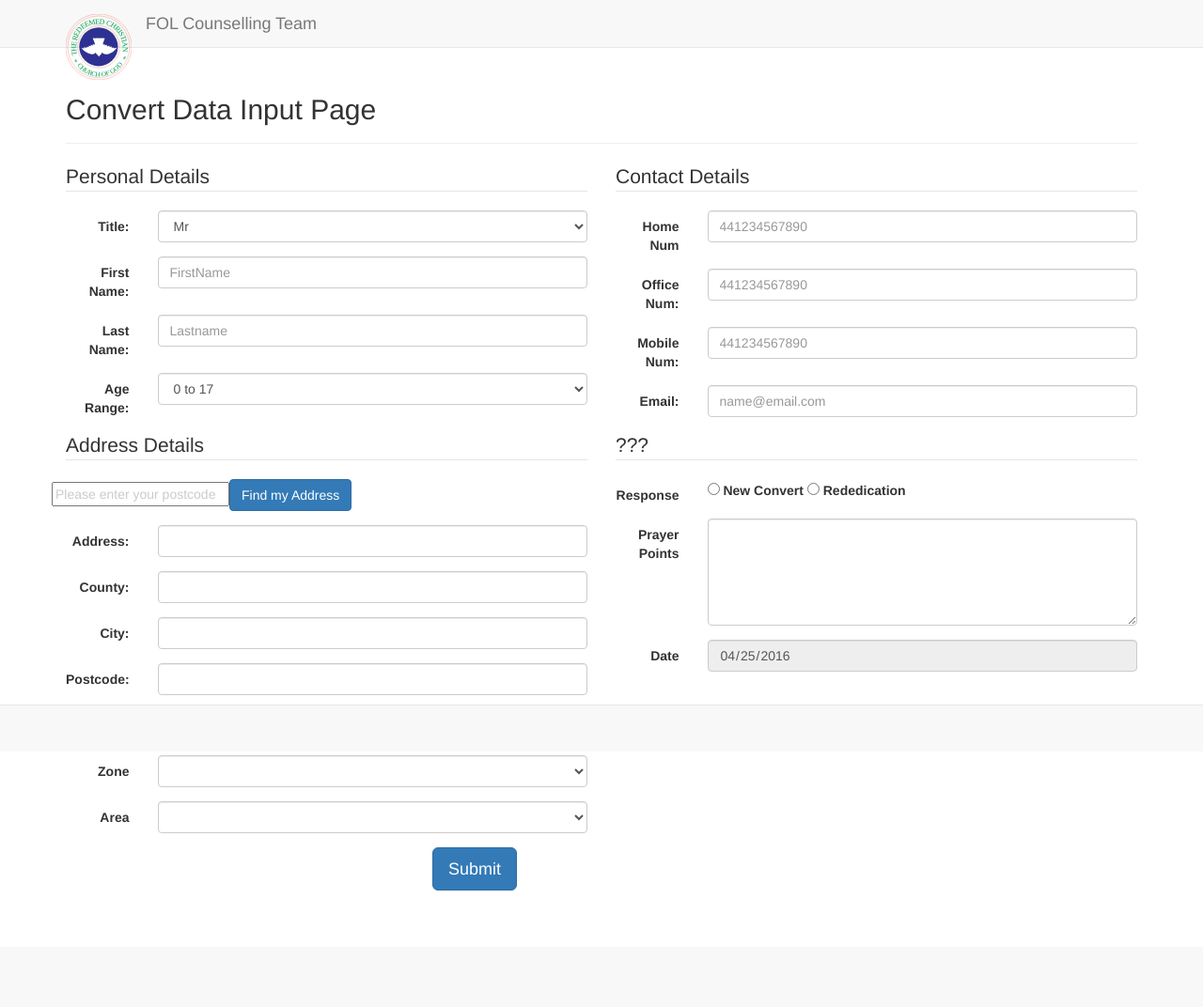
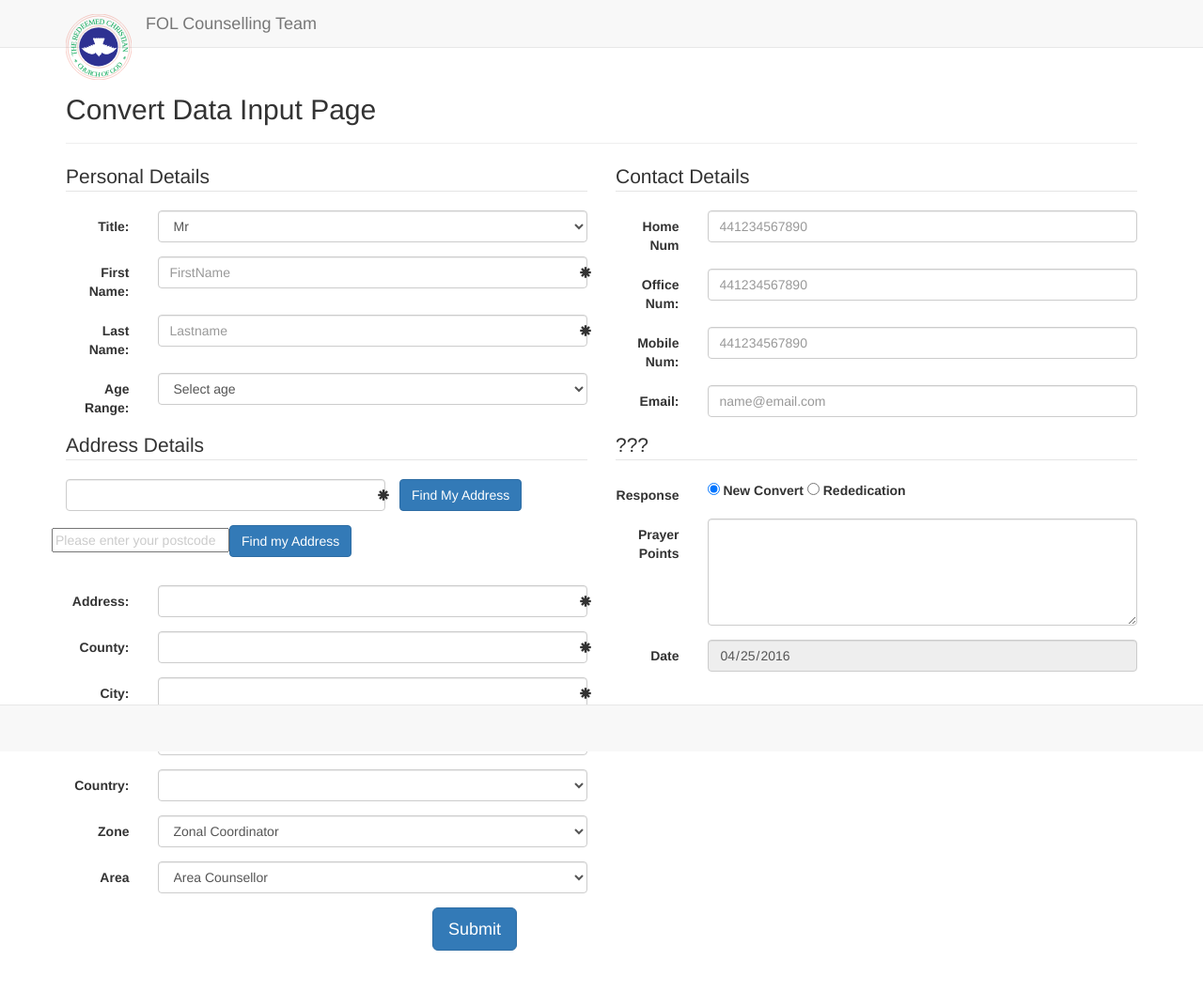
Before and after one commit to adetola-ralph/FOL_Software, a PHP site: page /data_input.php in a window 1280 px wide. Shown: the whole page at 94% size. Before the commit the page ends 948 px from the top, so only its background shows below. Run offline with PHP 8.4, Linux system fonts and the light colour scheme; data that the repository does not hold is empty.

Commit message:
removed the method attribute from form, added required glyphicon to form object that are required to be filled in, added the required class to select form objects, modified the get address from postcode so I can style the input field and button

```diff
--- a/data_input.php
+++ b/data_input.php
@@ -3,7 +3,7 @@
 	include_once("layout/header.php");
 ?>
       <div>
-      		<form method="" role="form" class="form-horizontal" id="form" >
+      		<form role="form" class="form-horizontal" id="form" >
 				<div class="row">
                     <div class="alert alert-warning hidden"  id="alert">
                     	<a href="#" class="close" data-dismiss="alert" aria-label="close">&times;</a>
@@ -37,21 +37,25 @@
                             <div class="form-group">
                                 <label for="firstname" class="control-label col-sm-2">First Name:</label>
                                 <div class="col-sm-10">
-                                	<input type="text" name="firstname" required class="form-control required" placeholder="FirstName"/>
+                                	<input type="text" name="firstname" required class="form-control required" placeholder="FirstName" aria-describedby="inputRequired"/>
+                                    <span class="glyphicon glyphicon-asterisk form-control-feedback" aria-hidden="true"></span>
+                                    <!--<span id="inputRequired" class="sr-only">(required)</span>-->
                                 </div>
                             </div>
 
                             <div class="form-group">
                                 <label for="lastname" class="control-label col-sm-2">Last Name:</label>
                                 <div class="col-sm-10">
-                                	<input type="text" name="lastname" required class="form-control required" placeholder="Lastname"/>
+                                	<input type="text" name="lastname" required class="form-control required" placeholder="Lastname" aria-describedby="inputRequired"/>
+                                    <span class="glyphicon glyphicon-asterisk form-control-feedback" aria-hidden="true"></span>
                                 </div>
                             </div>
 
                             <div class="form-group">
                                 <label for="agerange" class="control-label col-sm-2">Age Range:</label>
                                 <div class="col-sm-10">
-                                    <select name="agerange" required class="form-control">
+                                    <select name="agerange" required class="form-control required">
+                                        <option value>Select age</option>
                                         <option value="0-17">0 to 17</option>
                                         <option value="18-24">18 to 24</option>
                                         <option value="25-34">25 to 34</option>
@@ -60,6 +64,7 @@
                                         <option value="51-60">51 to 60</option>
                                         <option value="61+">61+</option>
                                     </select>
+
                                 </div>
                             </div>
                         </fieldset>
@@ -105,38 +110,52 @@
                         <fieldset>
                             <legend>Address Details</legend>
 
-                            <div class="form-group" id="lookup_field">
+                            <div class="col-sm-8 form-group">
+                            	<input type="text" id="customInput" name="postcode" required class="form-control required customInput" data-toggle="popover" title="Enter the following for non-UK postcodes" data-trigger="hover focus" data-placement="bottom" data-html="true" data-content="<p><strong>AF1 1CA</strong> for an African country</p>
+                                    <p><strong>EM1 1EA</strong> for a European, Asian & Middle Eastern Country</p>
+                                    <p><strong>US1</strong> for the country of USA</p>
+                                    <p><strong>OT1</strong> for other countries</p>" aria-describedby="inputRequired"/>
+                                    <span class="glyphicon glyphicon-asterisk form-control-feedback" aria-hidden="true"></span>
+                                    </div>
+                                    <div class="col-sm-4">
+                             <input type="button" id="customButton" class="btn btn-primary customButton" value ="Find My Address" >
+                             </div>
+                             </br>
+                             <div class="form-group">
+                                <div class="col-sm-10 form-group" id="lookup_field">
 
+                                </div>
                             </div>
 
                             <div class="form-group">
                                 <label for="address" class="control-label col-sm-2">Address:</label>
                                 <div class="col-sm-10">
-                                	<input name="address" type="text" required  class="form-control required" id="first_line"/>
+                                	<input name="address" type="text" required  class="form-control required" id="first_line" aria-describedby="inputRequired"/>
+                                    <span class="glyphicon glyphicon-asterisk form-control-feedback" aria-hidden="true"></span>
                                 </div>
                             </div>
 
                             <div class="form-group">
                                 <label for="county" class="control-label col-sm-2">County:</label>
                                 <div class="col-sm-10">
-                                	<input type="text" name="county" required class="form-control required" id="county"/>
+                                	<input type="text" name="county" required class="form-control required" id="county" aria-describedby="inputRequired"/>
+                                    <span class="glyphicon glyphicon-asterisk form-control-feedback" aria-hidden="true"></span>
                                 </div>
                             </div>
 
                             <div class="form-group">
                                 <label for="city" class="control-label col-sm-2">City:</label>
                                 <div class="col-sm-10">
-                                	<input type="text" name="city" required class="form-control required" id="post_town"/>
+                                	<input type="text" name="city" required class="form-control required" id="post_town" aria-describedby="inputRequired"/>
+                                    <span class="glyphicon glyphicon-asterisk form-control-feedback" aria-hidden="true"></span>
                                 </div>
                             </div>
 
                             <div class="form-group">
                                 <label for="postcode" class="control-label col-sm-2">Postcode:</label>
                                 <div class="col-sm-10">
-                                	<input type="text" id="postcode" name="postcode" required class="form-control required" data-toggle="popover" title="Enter the following for non-UK postcodes" data-trigger="hover focus" data-placement="bottom" data-html="true" data-content="<p><strong>AF1 1CA</strong> for an African country</p>
-                                    <p><strong>EM1 1EA</strong> for a European, Asian & Middle Eastern Country</p>
-                                    <p><strong>US1</strong> for the country of USA</p>
-                                    <p><strong>OT1</strong> for other countries</p>"/>
+                                	<input type="text" id="postcode" name="postcode" required class="form-control required"  aria-describedby="inputRequired"/>
+                                    <span class="glyphicon glyphicon-asterisk form-control-feedback" aria-hidden="true"></span>
                                 </div>
                             </div>
 
@@ -145,6 +164,7 @@
                                 <div class="col-sm-10">
                                     <select name="country" id="country" class="form-control">
                                         <!--dynamically loaded select form-->
+                                        <option value>Country</option>
                                     </select>
                                 </div>
                             </div>
@@ -152,7 +172,8 @@
                             <div class="form-group">
                             	<label for="zonal_coordinator" class="control-label col-sm-2">Zone</label>
                                 <div class="col-sm-10">
-                                	<select id="zonal_coordinator" name="zonal_coordinator" class="form-control">
+                                	<select id="zonal_coordinator" name="zonal_coordinator" required class="form-control required">
+                                        <option value>Zonal Coordinator</option>
                                     </select>
                                 </div>
                             </div>
@@ -160,7 +181,8 @@
                             <div class="form-group">
                             	<label for="area_counsellor" class="control-label col-sm-2">Area</label>
                                 <div class="col-sm-10">
-                                	<select id="area_counsellor" name="area_counsellor" class="form-control" >
+                                	<select id="area_counsellor" name="area_counsellor" required class="form-control required" >
+                                        <option value>Area Counsellor</option>
                                     </select>
                                 </div>
                             </div>
@@ -173,15 +195,15 @@
                             <div class="form-group">
                                 <label for="altarCallResponse" class="control-label col-sm-2">Response</label>
                                 <div class="col-sm-10">
-                                    <label><input type="radio" name="altarCallResponse" value="newconvert" required/> New Convert</label>
-                                    <label><input type="radio" name="altarCallResponse" value="rededication" required/> Rededication</label>
+                                    <label><input type="radio" name="altarCallResponse" value="newconvert" required checked/> New Convert</label>
+                                    <label><input type="radio" name="altarCallResponse" value="rededication" required /> Rededication</label>
                                 </div>
                             </div>
 
                             <div class="form-group">
                                 <label for="prayerPoint" class="control-label col-sm-2">Prayer Points</label>
                                 <div class="col-sm-10">
-                                	<textarea name="prayerPoints" required class="form-control required" rows="5"></textarea>
+                                	<textarea name="prayerPoints" class="form-control" rows="5"></textarea>
                                 </div>
                             </div>
 
```
